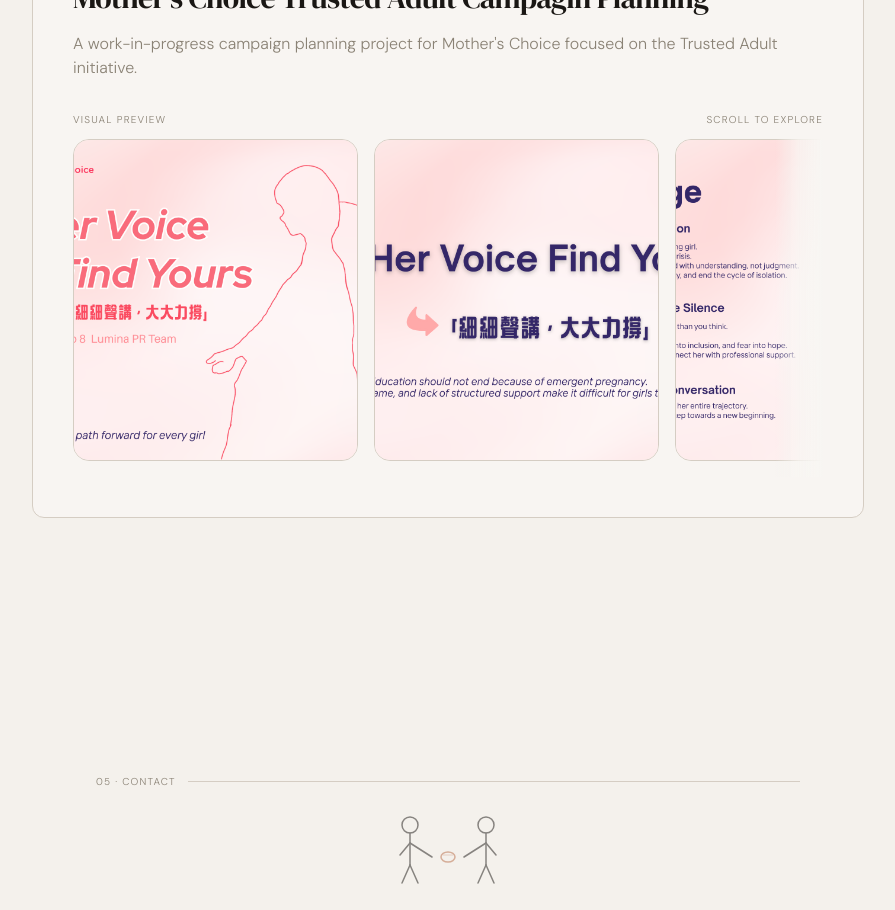
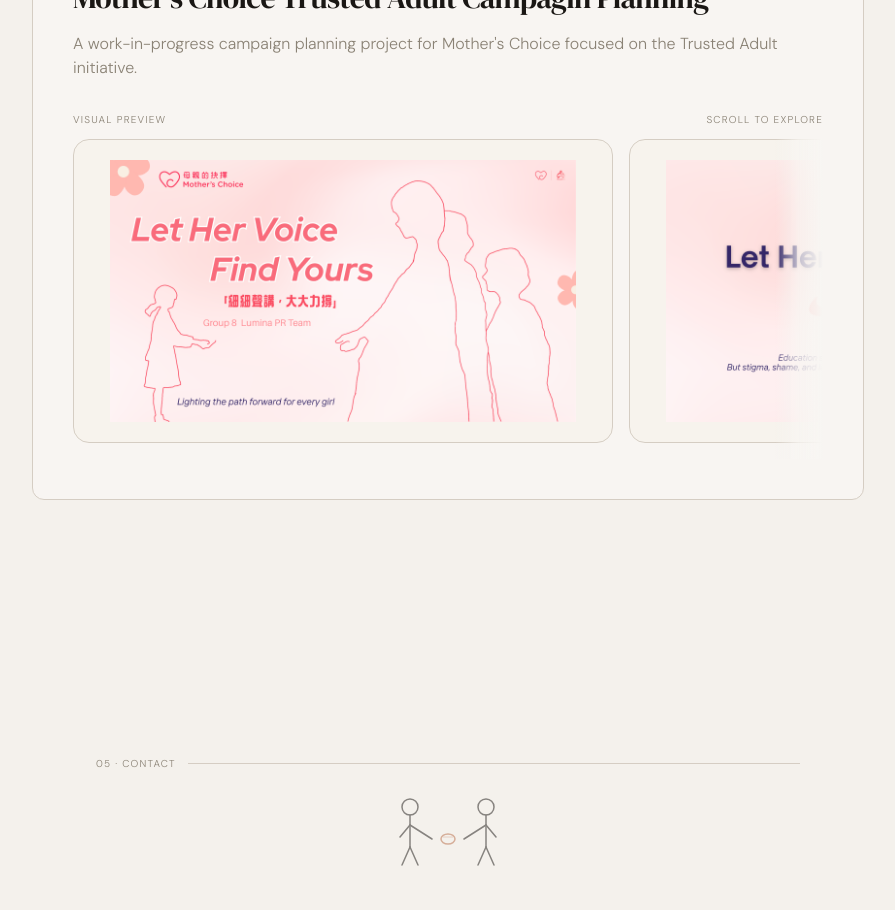
Before and after one commit to jh9712718/portfolio_aly2026, a React (Vite) app: page / in a window 1280 px wide. Shown: the part 3020-3930 px from the top of the page, without its empty margins (192-1087 px from the left). Built offline with nearby package versions, Linux system fonts and the light colour scheme; the HTML template or start-up script is replaced by a standard one.

Commit message:
Update Index.tsx

```diff
--- a/src/pages/Index.tsx
+++ b/src/pages/Index.tsx
@@ -424,14 +424,16 @@ const Index = () => {
                   {mothersChoiceGallery.map((imageSrc, index) => (
                     <div
                       key={imageSrc}
-                      className="min-w-[85%] md:min-w-[48%] lg:min-w-[38%] snap-start overflow-hidden rounded-2xl border border-border bg-background/70 shadow-[var(--shadow-card)]"
+                      className="min-w-[88%] md:min-w-[78%] lg:min-w-[72%] snap-start overflow-hidden rounded-2xl border border-border bg-[#f7f3ed] shadow-[var(--shadow-card)]"
                     >
-                      <img
-                        src={imageSrc}
-                        alt={`Mother's Choice campaign visual ${index + 1}`}
-                        className="h-64 md:h-80 w-full object-cover"
-                        loading="lazy"
-                      />
+                      <div className="aspect-[16/9] w-full p-4 md:p-5">
+                        <img
+                          src={imageSrc}
+                          alt={`Mother's Choice campaign visual ${index + 1}`}
+                          className="h-full w-full object-contain"
+                          loading="lazy"
+                        />
+                      </div>
                     </div>
                   ))}
                 </div>
```
